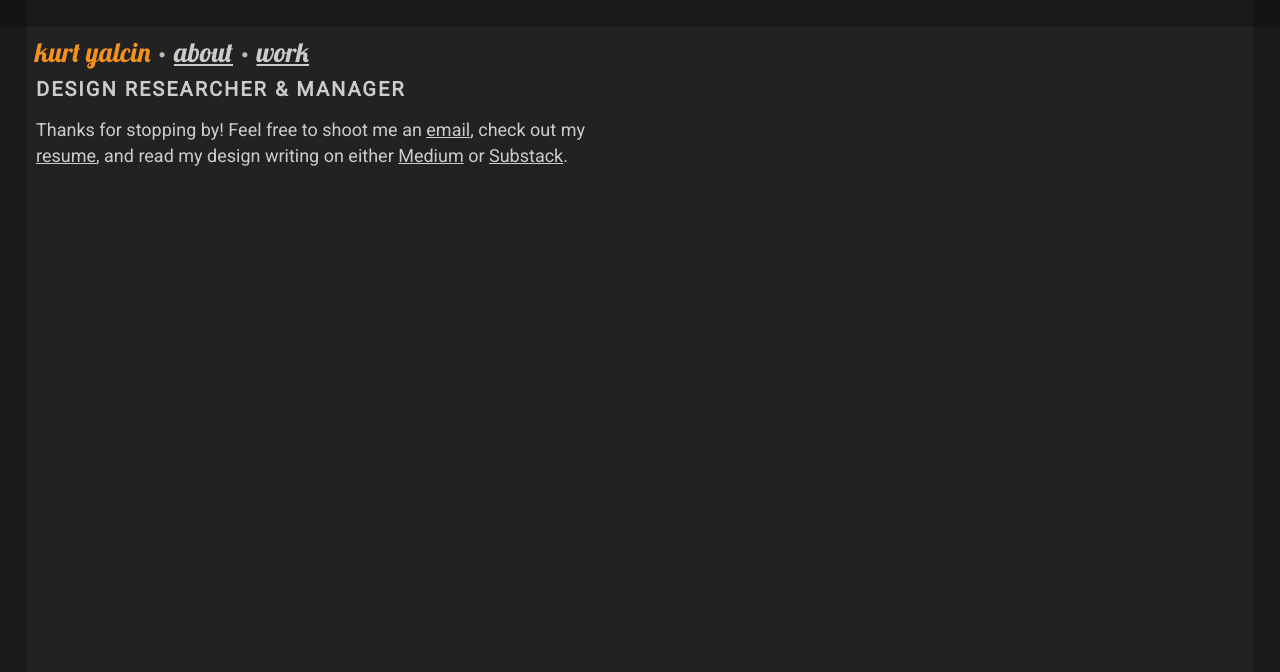
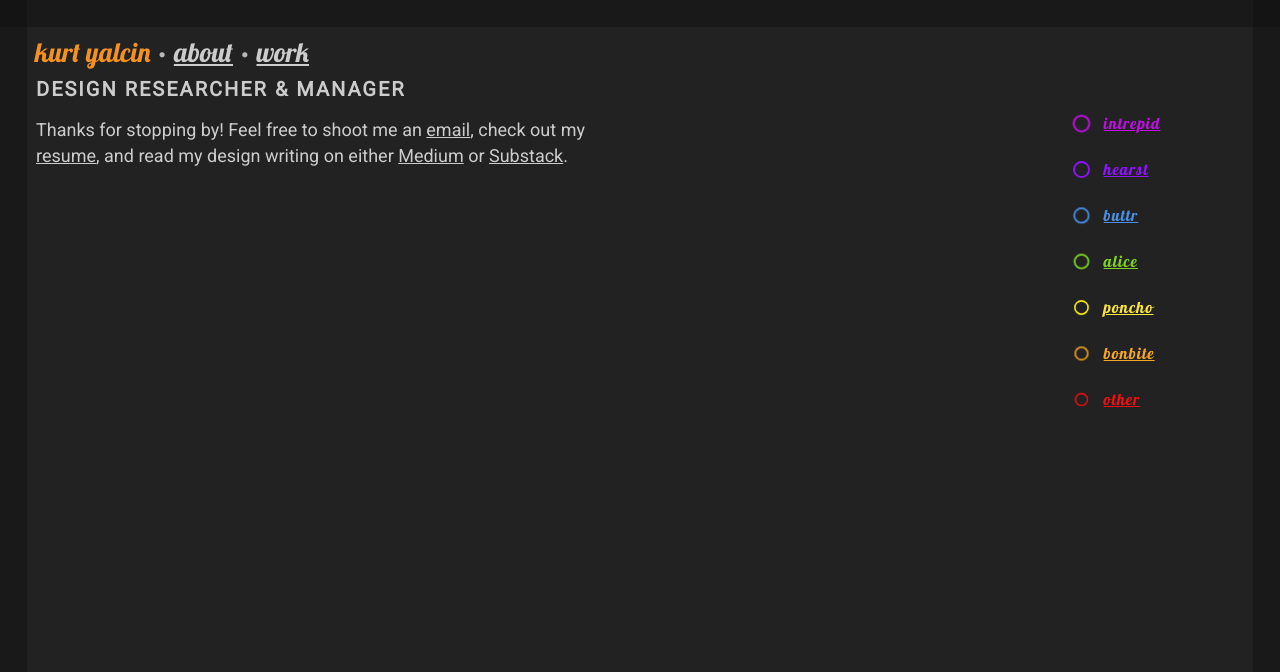
Before and after one commit to kurtsy/portfolio, a Python web app: template templates/index.html in a window 1280 px wide. Shown: the top 672 px of the page. Run offline with Jinja, Linux system fonts and the light colour scheme; the template is opened without the code that fills it, so the values that code supplies are empty.

Commit message:
lots of changes

```diff
--- a/static/css/main.css
+++ b/static/css/main.css
@@ -1,10 +1,10 @@
 html {
-  cursor: url(/static/img/cursor.png), pointer;
+/*  cursor: url(/static/img/cursor.png), pointer;*/
 }
 
 body {
   background: #222222;
-  cursor: url(/static/img/cursor.png), pointer;
+/*  cursor: url(/static/img/cursor.png), pointer;*/
 }
 
 h1 {
@@ -73,11 +73,20 @@ nav {
 
 img {
   width: 580px;
+  position: relative;
+  transition:transform 0.25s ease;
+   z-index: 1000;
+}
+
+img:hover {
+    -webkit-transform:scale(1.5); /* or some other value */
+    transform:scale(1.5);
+    z-index: 1000;
 }
 
 a {
   color: #CCCCCC;
-  cursor: url(/static/img/cursoractive.png), pointer;
+/*  cursor: url(/static/img/cursoractive.png), pointer;*/
 }
 
 nav a {
--- a/templates/index.html
+++ b/templates/index.html
@@ -24,9 +24,41 @@
         <div class="fixed-border top"></div>
         <div class="fixed-border bottom"></div>
         <h1><a href="/" class="activelink">kurt yalcin</a> &middot; <a href="/about">about</a> &middot; <a href="/work">work</a></h1>
+
+        <nav class="casestudy" id="chakras-left">
+            <a class="navitem" href="/advance">
+                <div class="circle circle-violet"></div>
+                <span class="nav-text nav-text-violet">intrepid</span>
+            </a>
+            <a class="navitem" href="/hearst">
+                <div class="circle circle-indigo"></div>
+                <span class="nav-text nav-text-indigo">hearst</span>
+            </a>
+            <a class="navitem" href="/buttr">
+                <div class="circle circle-blue"></div>
+                <span class="nav-text nav-text-blue">buttr</span>
+            </a>
+            <a class="navitem" href="/alice">
+                <div class="circle circle-green"></div>
+                <span class="nav-text nav-text-green">alice</span>
+            </a>
+            <a class="navitem" href="/poncho">
+                <div class="circle circle-yellow"></div>
+                <span class="nav-text nav-text-yellow">poncho</span>
+            </a>
+            <a class="navitem" href="/bonbite">
+                <div class="circle circle-orange"></div>
+                <span class="nav-text nav-text-orange">bonbite</span>
+            </a>
+            <a class="navitem" href="/instaprint">
+                <div class="circle circle-red"></div>
+                <span class="nav-text nav-text-red">other</span>
+            </a>
+        </nav>
+
         <div class="content fade-in" id="intro-page">
             <h2>DESIGN RESEARCHER & MANAGER</h2>
-            <p>Thanks for stopping by! Feel free to shoot me an <a href="mailto:kyalcin@gmail.com?subject=Hi!">email</a>, check out my <a href="/static/img/kurtyalcin_resume2020_2.pdf">resume</a>, and read my design writing on either <a href="https://medium.com/@kurtsy" target="_blank">Medium</a> or <a href="https://kurtsy.substack.com/" target="_blank">Substack</a>.
+            <p>Thanks for stopping by! Feel free to shoot me an <a href="mailto:kyalcin@gmail.com?subject=Hi!">email</a>, check out my <a href="/static/img/Kurt_Yalcin_Resume.pdf">resume</a>, and read my design writing on either <a href="https://medium.com/@kurtsy" target="_blank">Medium</a> or <a href="https://kurtsy.substack.com/" target="_blank">Substack</a>.
             </p>
         </div>
     </body>
```
Also changed, not shown: templates/index0.html (+33 -0 lines), 1 other file.
